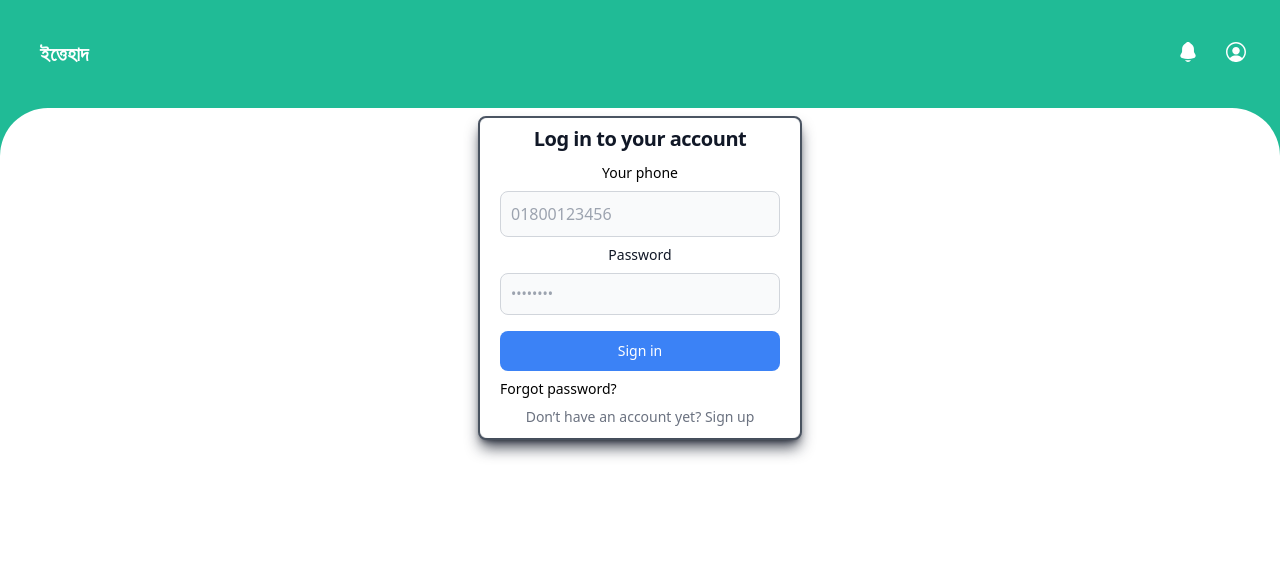
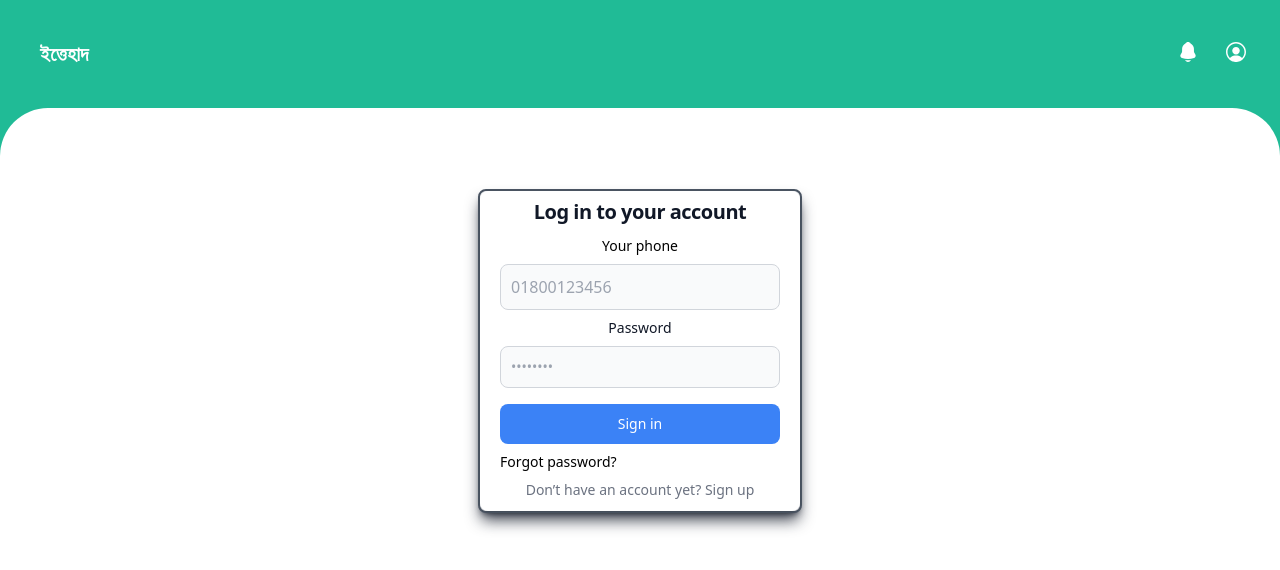
Before and after one commit to anjarulrobin/ittehad, a React (Create React App) app: page /#/login in a window 1280 px wide. Shown: the top 570 px of the page. Built offline with nearby package versions, Linux system fonts and the light colour scheme; the HTML template or start-up script is replaced by a standard one.

Commit message:
login page fixed

```diff
--- a/src/components/Login.tsx
+++ b/src/components/Login.tsx
@@ -10,7 +10,7 @@
     const [authError, setAuthError] = useState<{ flag: boolean, details: string[] }>({ flag: false, details: [] });
 
     return (
-        <div className="flex justify-center">
+        <div className="flex h-[60%] justify-center items-center">
             <div className="bg-gray-200 shadow-lg shadow-gray-900/80 border-solid border-2 border-gray-600 rounded-lg">
                 <div className="p-2 text-center w-80 h-80 bg-white rounded-lg shadow">
                     <h1 className="text-xl font-bold leading-tight tracking-tight text-gray-900">
```
